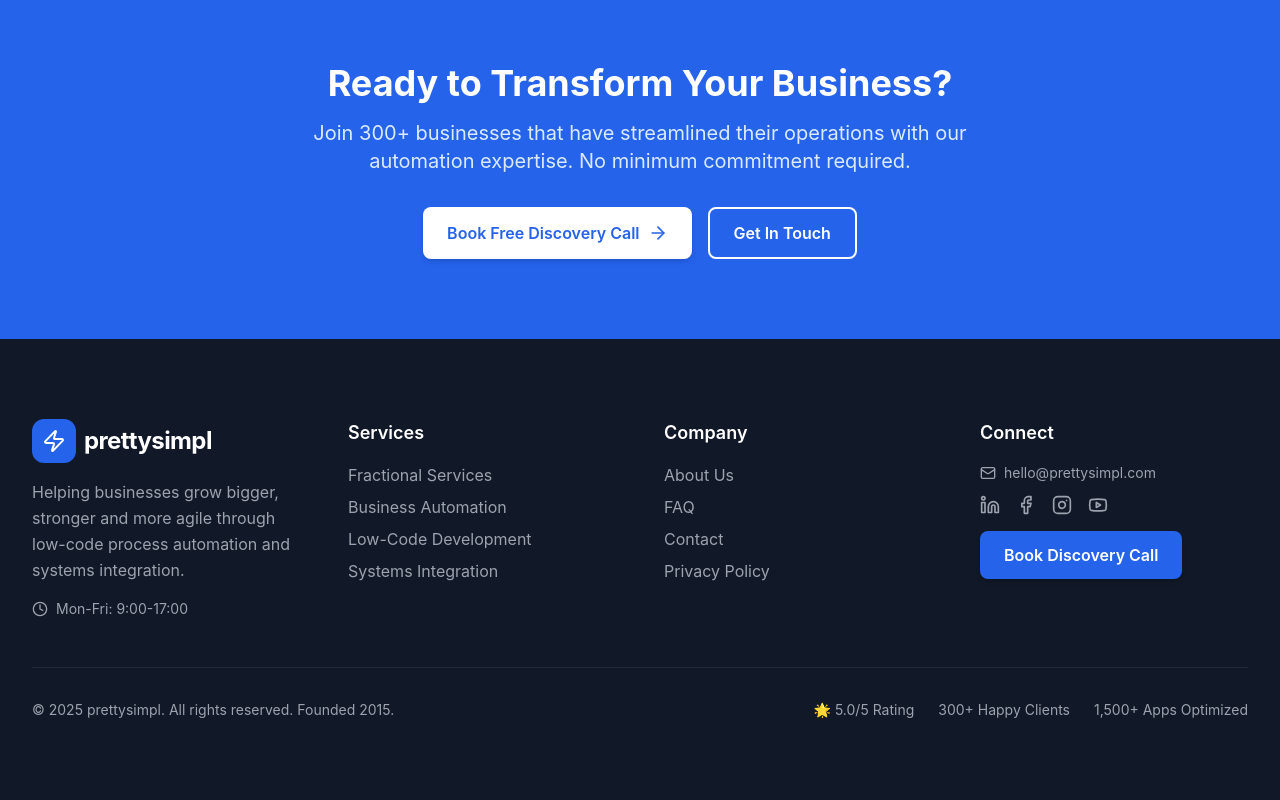
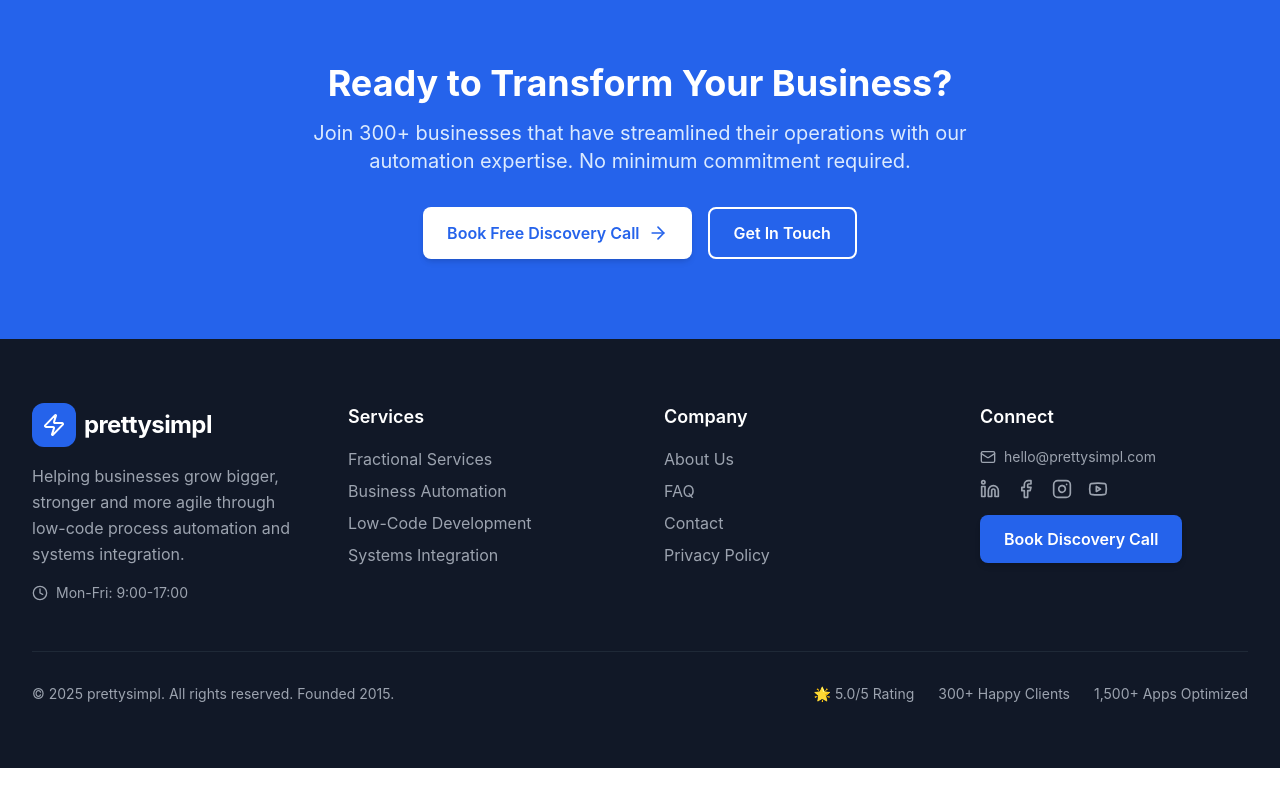
Before and after one commit to grace6529/bolt-website-demo, a React (Vite) app: page / in a window 1280 px wide. Shown: the part 1858-2658 px from the top of the page. After the commit the page ends 2626 px from the top, so only its background shows below. Built offline with nearby package versions, Linux system fonts and the light colour scheme.

Commit message:
Fix header and footer padding issues

```diff
--- a/src/components/Footer.tsx
+++ b/src/components/Footer.tsx
@@ -5,7 +5,7 @@ import { Zap, Linkedin, Facebook, Instagram, Youtube, Mail, Clock } from 'lucide
 const Footer = () => {
   return (
     <footer className="bg-gray-900 text-white">
-      <div className="container-max section-padding">
+      <div className="container-max py-16 px-4 sm:px-6 lg:px-8">
         <div className="grid grid-cols-1 md:grid-cols-2 lg:grid-cols-4 gap-8 lg:gap-12">
           {/* Company Info */}
           <div className="space-y-4">
@@ -80,7 +80,7 @@ const Footer = () => {
         </div>
 
         <div className="border-t border-gray-800 mt-12 pt-8">
-          <div className="flex flex-col md:flex-row justify-between items-center space-y-4 md:space-y-0">
+          <div className="flex flex-col md:flex-row justify-between items-center space-y-4 md:space-y-0 px-0">
             <p className="text-gray-400 text-sm">
               © 2025 prettysimpl. All rights reserved. Founded 2015.
             </p>
--- a/src/components/Header.tsx
+++ b/src/components/Header.tsx
@@ -20,7 +20,7 @@ const Header = () => {
   return (
     <header className="bg-white/95 backdrop-blur-sm shadow-sm sticky top-0 z-50 border-b border-gray-100">
       <div className="container-max">
-        <div className="flex justify-between items-center py-4 lg:py-6">
+        <div className="flex justify-between items-center py-4 px-4 sm:px-6 lg:px-8 lg:py-6">
           {/* Logo */}
           <Link to="/" className="flex items-center space-x-2 group logo-hover">
             <div className="bg-primary-600 p-2.5 rounded-xl group-hover:bg-primary-700 transition-all duration-300">
@@ -68,7 +68,7 @@ const Header = () => {
 
         {/* Mobile Navigation */}
         {isMenuOpen && (
-          <div className="lg:hidden border-t border-gray-200 py-4">
+          <div className="lg:hidden border-t border-gray-200 py-4 px-4 sm:px-6">
             <nav className="flex flex-col space-y-4">
               {navigation.map((item) => (
                 <Link
--- a/src/index.css
+++ b/src/index.css
@@ -30,11 +30,11 @@
   }
 
   .section-padding {
-    @apply py-20 px-4 sm:px-6 lg:px-8;
+    @apply py-16 sm:py-20 px-4 sm:px-6 lg:px-8;
   }
 
   .container-max {
-    @apply max-w-7xl mx-auto;
+    @apply max-w-7xl mx-auto px-4 sm:px-6 lg:px-8;
   }
 
   .text-balance {
```
